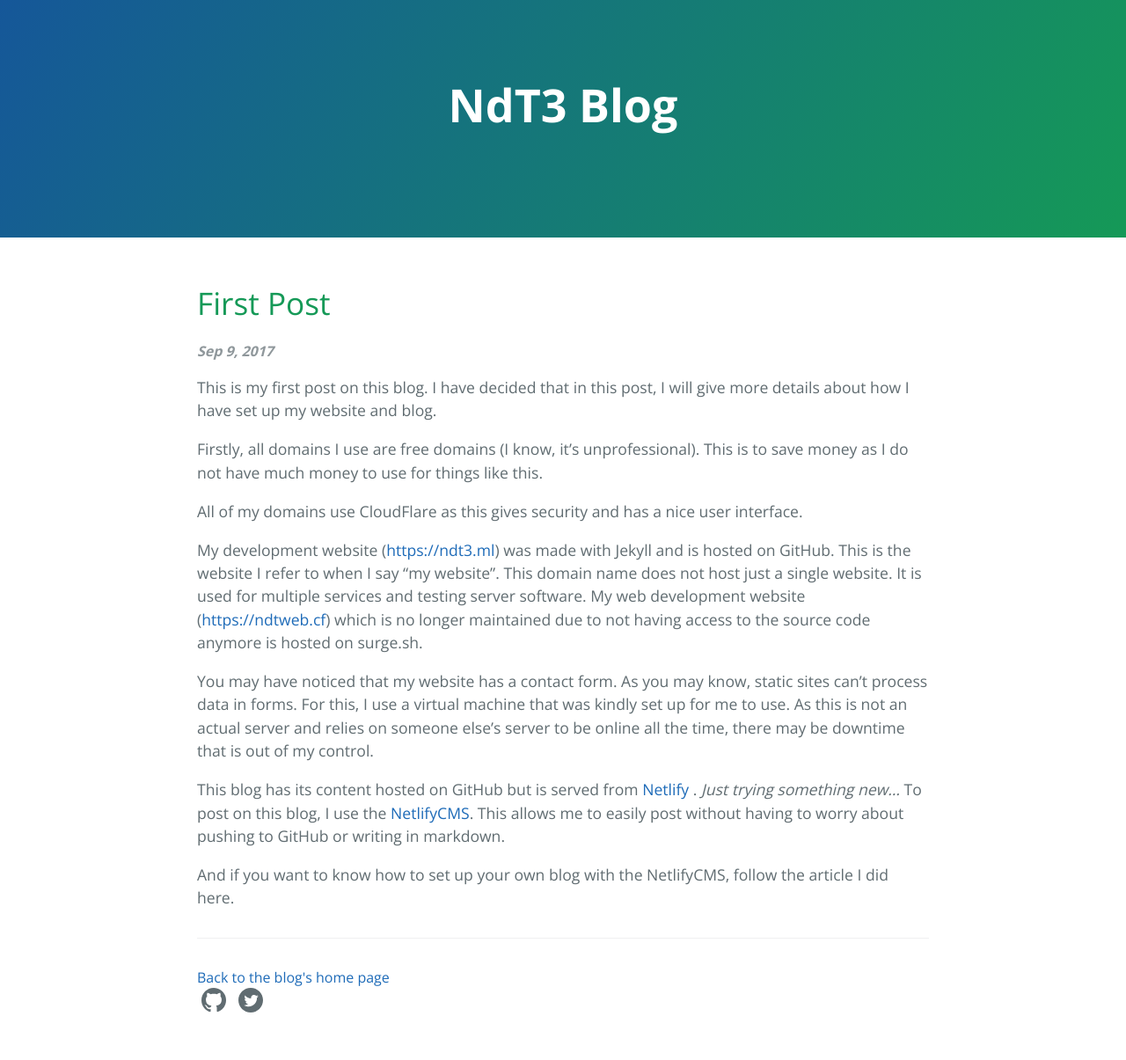
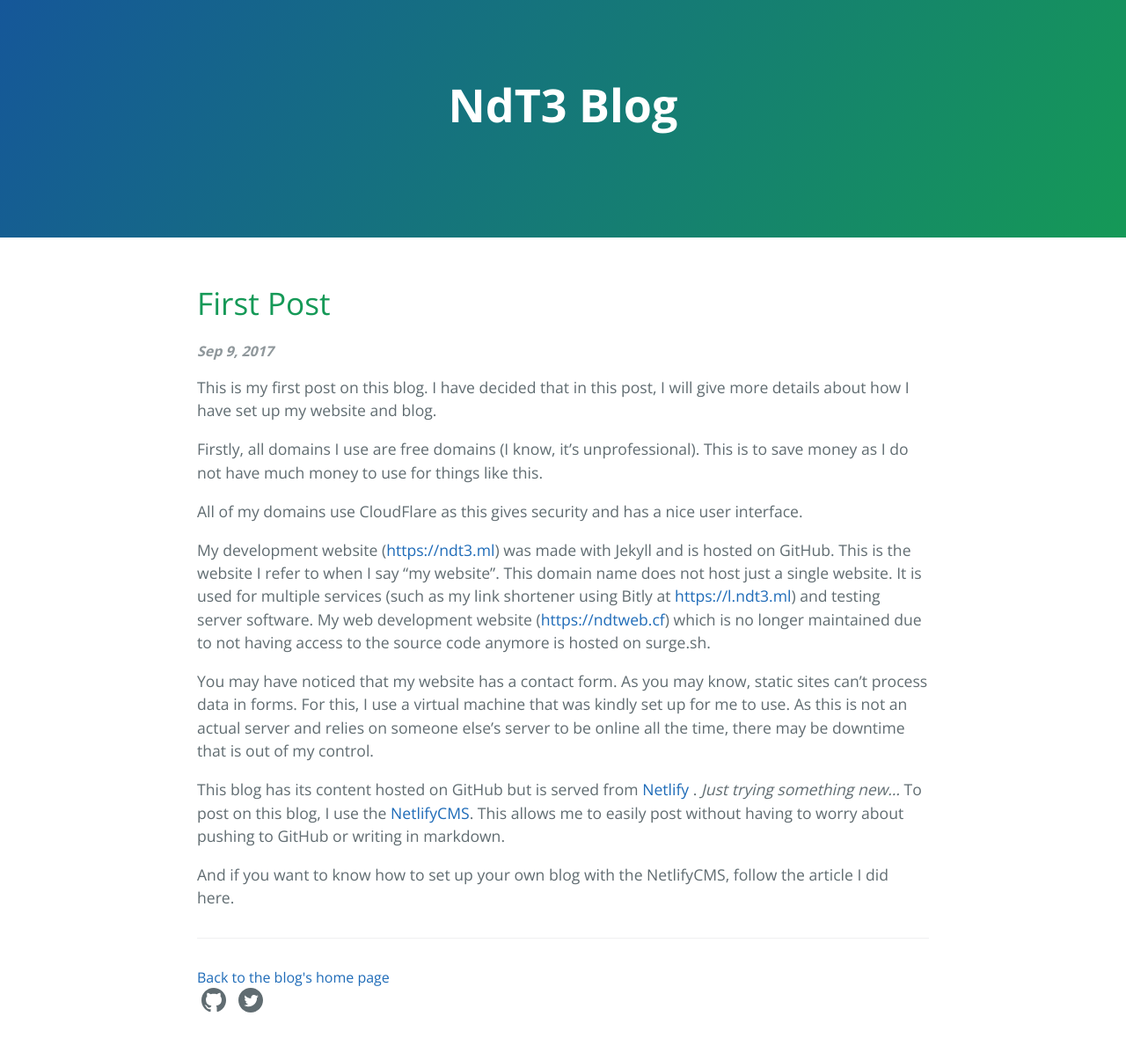
Before and after one commit to TrueWinter/blog, a Jekyll site: the page built from _posts/2017-09-09-first-post.md, in a window 1280 px wide. Shown: the whole page at 88% size. Built offline with Jekyll 4.4.1, drawn with Linux system fonts in a browser that asks for light colours; the repository's description, which GitHub fills in, is left out.

Commit message:
Update Post “2017-09-09-first-post”

```diff
--- a/_posts/2017-09-09-first-post.md
+++ b/_posts/2017-09-09-first-post.md
@@ -8,7 +8,7 @@
 
 All of my domains use CloudFlare as this gives security and has a nice user interface.
 
-My development website ([https://ndt3.ml](https://ndt3.ml)) was made with Jekyll and is hosted on GitHub. This is the website I refer to when I say “my website”. This domain name does not host just a single website. It is used for multiple services and testing server software. My web development website ([https://ndtweb.cf](https://ndtweb.cf)) which is no longer maintained due to not having access to the source code anymore is hosted on surge.sh.
+My development website ([https://ndt3.ml](https://ndt3.ml)) was made with Jekyll and is hosted on GitHub. This is the website I refer to when I say “my website”. This domain name does not host just a single website. It is used for multiple services (such as my link shortener using Bitly at [https://l.ndt3.ml](https://l.ndt3.ml)) and testing server software. My web development website ([https://ndtweb.cf](https://ndtweb.cf)) which is no longer maintained due to not having access to the source code anymore is hosted on surge.sh.
 
 You may have noticed that my website has a contact form. As you may know, static sites can’t process data in forms. For this, I use a virtual machine that was kindly set up for me to use. As this is not an actual server and relies on someone else’s server to be online all the time, there may be downtime that is out of my control.
 
```
